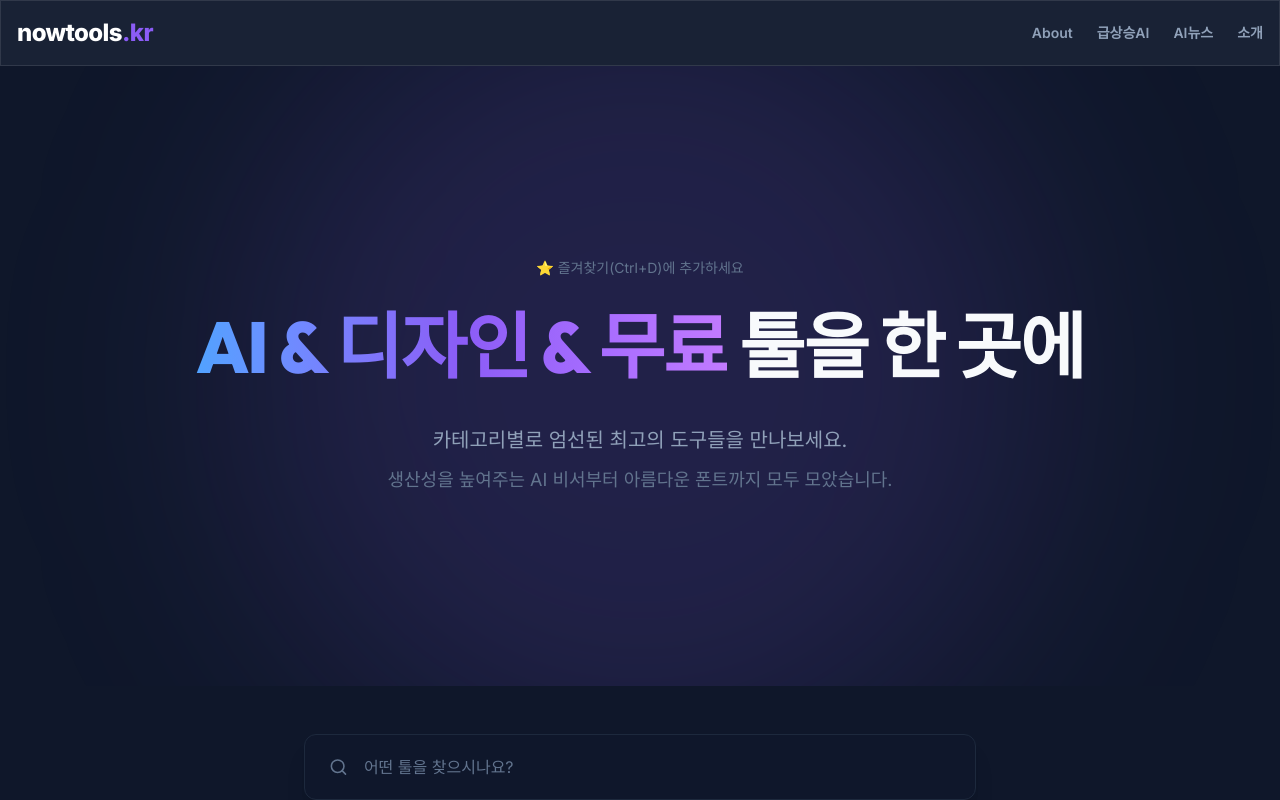
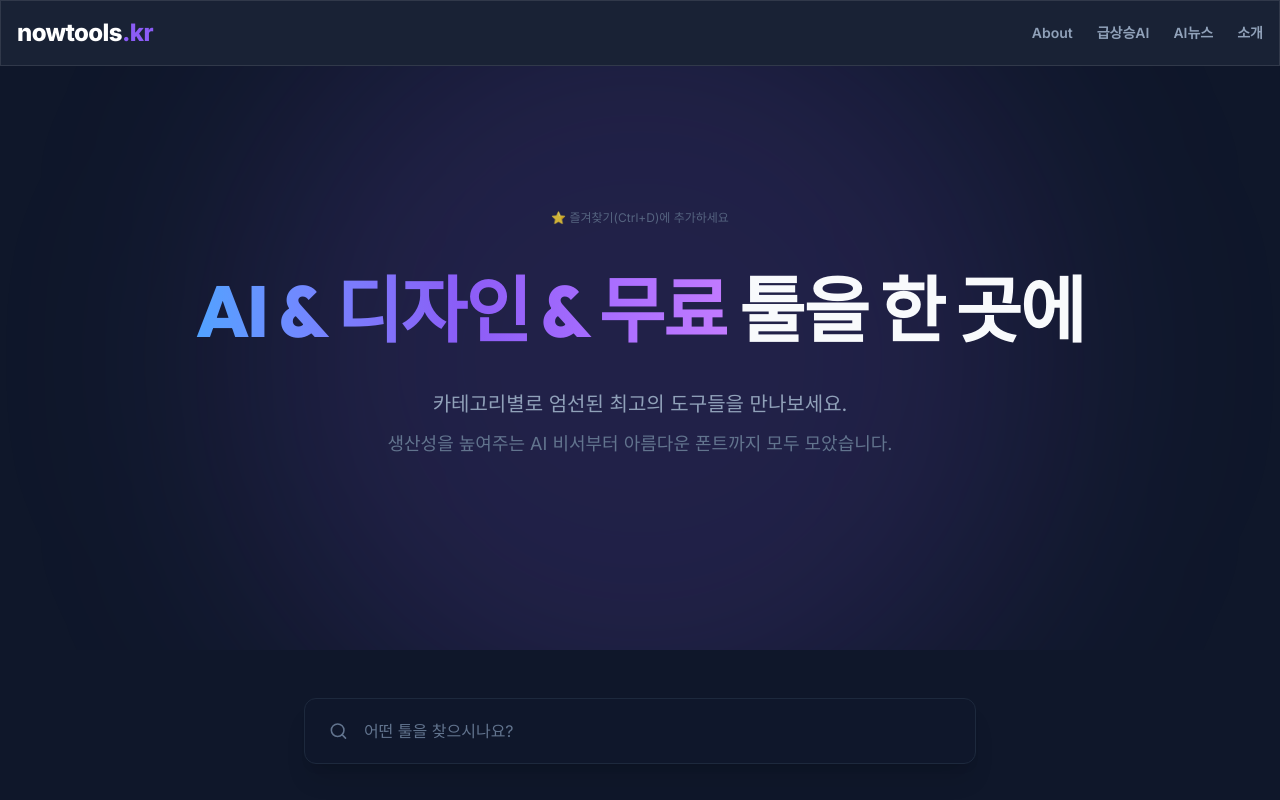
Before and after one commit to justis2002-cell/nowtools, a Next.js app: page / in a window 1280 px wide. Shown: the top 800 px of the page. Built offline with nearby package versions, Linux system fonts and the light colour scheme.

Commit message:
style: enhance animations and adjust hero layout

```diff
--- a/src/components/CategoryFilter.tsx
+++ b/src/components/CategoryFilter.tsx
@@ -34,7 +34,7 @@ export default function CategoryFilter({ activeCategory, onCategoryChange }: Cat
             <button
               key={category.id}
               onClick={() => onCategoryChange(category.id as Category)}
-              className={`flex-none w-[calc(50%-8px)] sm:w-[calc(33.33%-8px)] md:w-[calc(20%-8px)] lg:w-[calc(12.5%-8px)] px-2 py-2.5 rounded-xl text-xs sm:text-sm font-semibold transition-all duration-200 border text-center ${
+              className={`flex-none w-[calc(50%-8px)] sm:w-[calc(33.33%-8px)] md:w-[calc(20%-8px)] lg:w-[calc(12.5%-8px)] px-2 py-2.5 rounded-xl text-xs sm:text-sm font-semibold transition-all duration-200 border text-center active:scale-95 hover:scale-[1.02] ${
                 activeCategory === category.id
                   ? "bg-accent border-accent text-white shadow-lg shadow-accent/20"
                   : "bg-slate-800/50 border-slate-700/50 text-slate-400 hover:border-slate-500 hover:text-white"
--- a/src/components/Hero.tsx
+++ b/src/components/Hero.tsx
@@ -4,10 +4,11 @@ export default function Hero() {
       {/* Background Glow - Restored */}
       <div className="absolute top-1/2 left-1/2 -translate-x-1/2 -translate-y-1/2 w-[800px] h-[800px] bg-accent/15 blur-[120px] rounded-full -z-10" />
 
-      <div className="container mx-auto px-4">
-        {/* Bookmark Hint */}
-        <p className="text-slate-500 text-sm mb-6 animate-fade-in">⭐ 즐겨찾기(Ctrl+D)에 추가하세요</p>
+      <div className="container mx-auto px-4 -mt-12">
+        {/* Bookmark Hint - Moved higher */}
+        <p className="text-slate-500 text-xs mb-10 animate-fade-in opacity-80">⭐ 즐겨찾기(Ctrl+D)에 추가하세요</p>
 
+        <div className="animate-fade-in-up">
           <h1 className="text-4xl md:text-7xl font-extrabold mb-8 tracking-tight leading-tight">
             <span className="text-transparent bg-clip-text bg-gradient-to-r from-blue-400 via-accent to-purple-400">
               AI & 디자인 & 무료
@@ -23,6 +24,7 @@ export default function Hero() {
             </p>
           </div>
         </div>
+      </div>
     </header>
   );
 }
```
Lines whose indentation alone changed are shown as unchanged.
